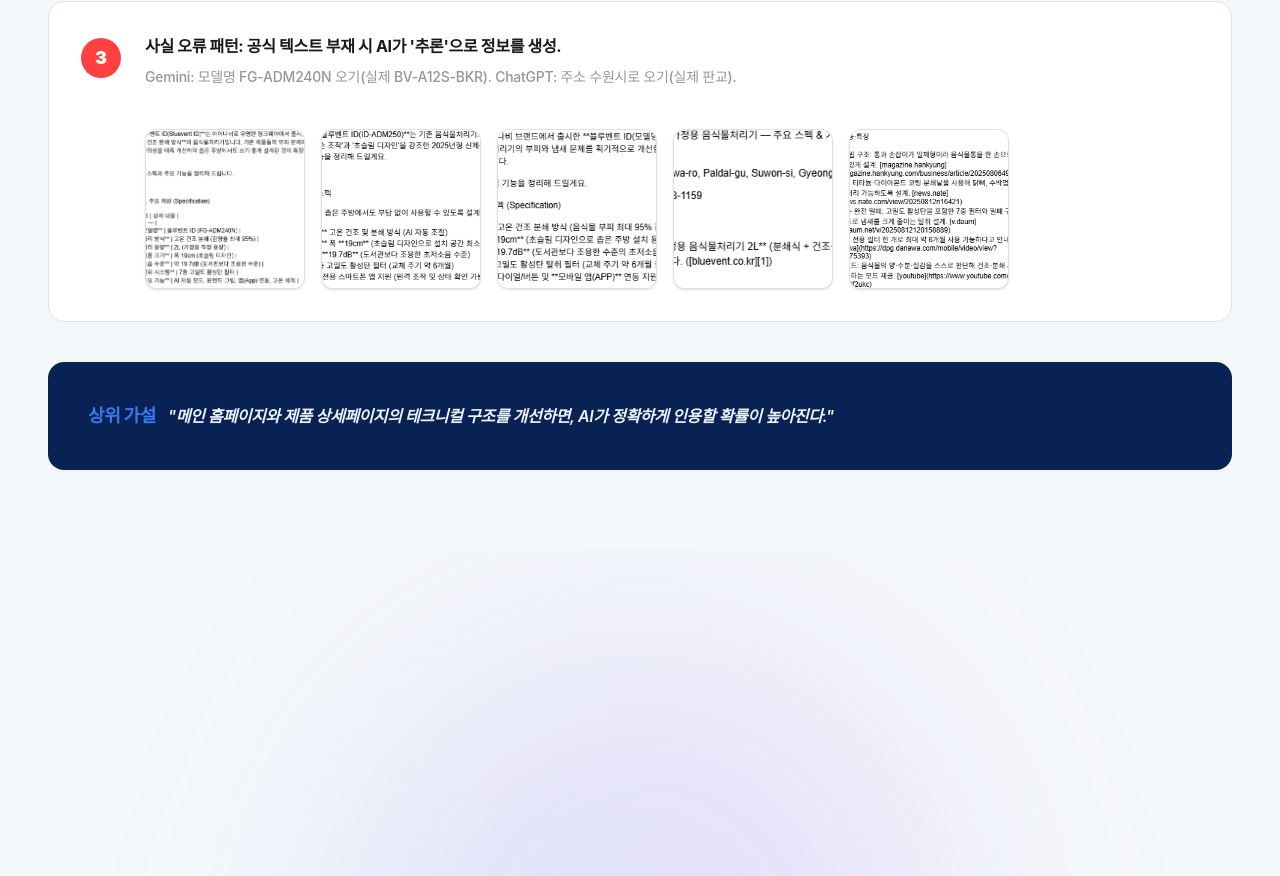
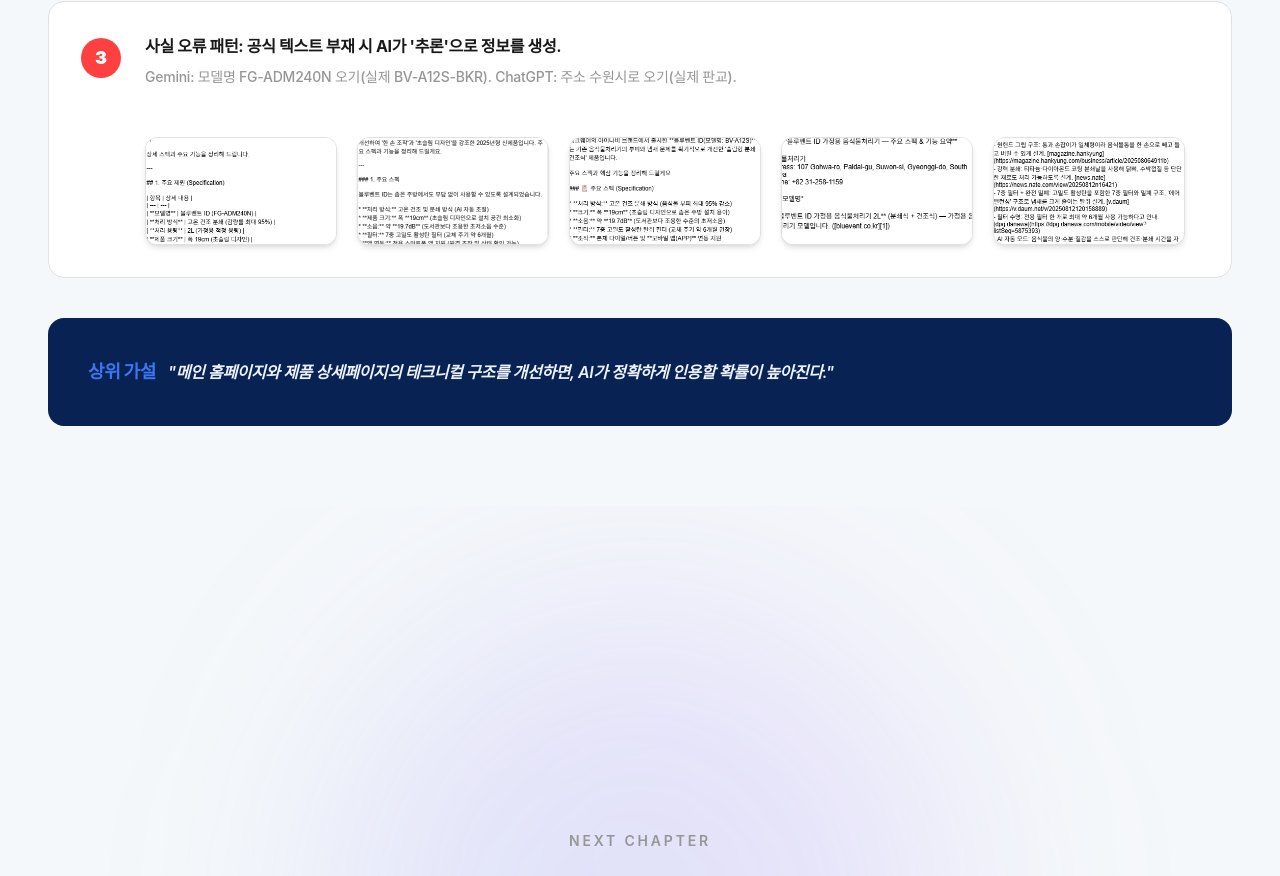
Before and after one commit to seoyahh/bluevent_geo_poc_review, a React (Vite) app: page / in a window 1280 px wide. Shown: the part 6260-7136 px from the top of the page. Built offline with nearby package versions, Linux system fonts and the light colour scheme; a web font is replaced by a local one.

Commit message:
UI: enhance error thumbnails in Slide 1-4 with color and better hover

```diff
--- a/src/App.tsx
+++ b/src/App.tsx
@@ -481,18 +481,21 @@ export default function App() {
                   <p className="text-sm text-[#969696] font-medium leading-relaxed" dangerouslySetInnerHTML={{ __html: item.desc }} />
 
                   {idx === 2 && (
-                    <div className="flex flex-wrap gap-4 mt-8">
+                    <div className="flex flex-wrap gap-5 mt-10">
                       {[1, 2, 3, 4, 5].map((num) => (
                         <div
                           key={num}
-                          className="w-40 aspect-square rounded-xl overflow-hidden border border-[#E1E1E1] shadow-sm hover:scale-[1.05] hover:border-[#3C76F1] transition-all cursor-zoom-in bg-white"
+                          className="w-48 aspect-video rounded-xl overflow-hidden border border-[#E1E1E1] shadow-md hover:shadow-xl hover:scale-[1.05] hover:border-[#3C76F1] transition-all cursor-zoom-in bg-white group/thumb"
                           onClick={() => setExpandedImage(`/images/error${num}.png`)}
                         >
                           <img
                             src={`/images/error${num}.png`}
                             alt={`Fact error ${num}`}
-                            className="w-full h-full object-cover grayscale group-hover:grayscale-0 transition-all duration-500"
+                            className="w-full h-full object-cover transition-all duration-700 group-hover/thumb:scale-110"
                           />
+                          <div className="absolute inset-x-0 bottom-0 bg-gradient-to-t from-black/60 to-transparent p-3 opacity-0 group-hover/thumb:opacity-100 transition-opacity">
+                            <span className="text-white text-[10px] font-bold tracking-widest uppercase">Error Example {num}</span>
+                          </div>
                         </div>
                       ))}
                     </div>
```
